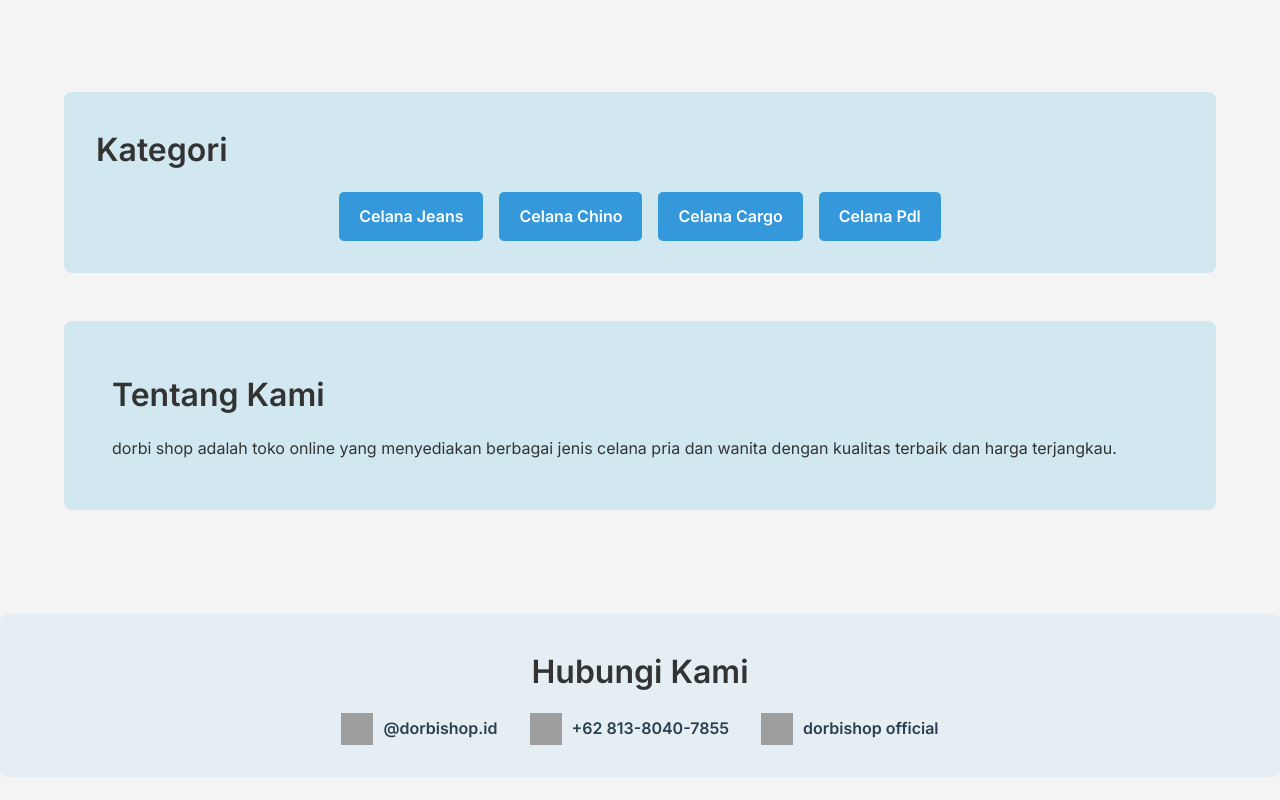
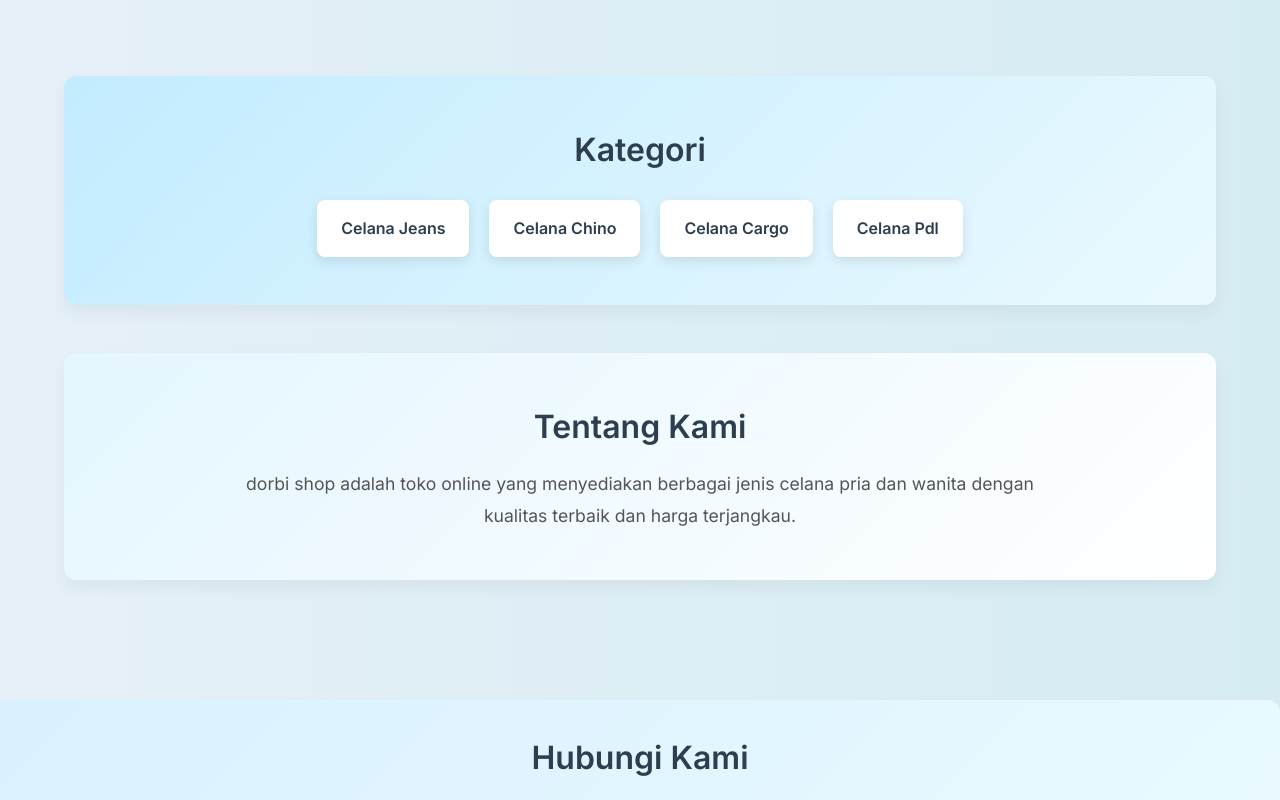
Before and after one commit to windianandira/e-commerce-project-WindiAnandira, a plain HTML site: page index.html in a window 1280 px wide. Shown: the part 1040-1840 px from the top of the page. Drawn offline with Linux system fonts and the light colour scheme; grey boxes are pictures that could not be loaded.

Commit message:
Add files via upload

```diff
--- a/index.html
+++ b/index.html
@@ -97,7 +97,7 @@
     <section id="kontak">
   <h2>Hubungi Kami</h2>
   <div class="kontak-list">
-    <a href="https://www.instagram.com/namamu" target="_blank">
+    <a href="https://www.instagram.com/support_your_local_product" target="_blank">
       <img src="https://cdn-icons-png.flaticon.com/512/2111/2111463.png" alt="Instagram" />
       <span>@dorbishop.id</span>
     </a>
@@ -105,7 +105,7 @@
       <img src="https://cdn-icons-png.flaticon.com/512/733/733585.png" alt="WhatsApp" />
       <span>+62 813-8040-7855</span>
     </a>
-    <a href="https://www.facebook.com/namamu" target="_blank">
+    <a href="https://www.facebook.com" target="_blank">
       <img src="https://cdn-icons-png.flaticon.com/512/733/733547.png" alt="Facebook" />
       <span>dorbishop official</span>
     </a>
--- a/script.js
+++ b/script.js
@@ -22,6 +22,11 @@ function updateJumlahTotal() {
   document.getElementById("cart-count").textContent = jumlah;
 }
 
+function toggleMenu() {
+  const menu = document.getElementById("navMenu");
+  menu.classList.toggle("show");
+}
+
 function tampilkanNotifikasi() {
   const notif = document.getElementById("popup-notif");
   notif.classList.add("show");
--- a/style.css
+++ b/style.css
@@ -8,7 +8,7 @@
 body {
   font-family: 'inter', sans-serif;
   line-height: 1.6;
-  background-color: #f4f4f4;
+  background: linear-gradient(to right, #e6f0f8, #d6ecf3);
   color: #333;
   margin: 0;
   padding: 0;
@@ -103,39 +103,62 @@ h1, h2, h3 {
 main {
   margin-top: 2rem;
 }
+
+/* Kontak modern style */
 #kontak {
-  margin-top: 2rem;
-  padding: 2rem;
-  background: rgba(132, 203, 231, 0.15);
-  border-radius: 8px;
+  margin-top: 3rem;
+  padding: 3rem 2rem;
+  background: linear-gradient(135deg, #d9f1ff, #eafaff);
+  border-radius: 12px;
+  box-shadow: 0 8px 16px rgba(0, 0, 0, 0.05);
   text-align: center;
+}
+
+#kontak h2 {
+  font-size: 2rem;
+  margin-bottom: 1.5rem;
+  color: #2c3e50;
 }
 
 .kontak-list {
   display: flex;
+  flex-wrap: wrap;
   justify-content: center;
-  flex-wrap: wrap;
   gap: 2rem;
-  margin-top: 1rem;
+  margin-top: 1.5rem;
 }
 
 .kontak-list a {
+  background: white;
+  padding: 1rem 1.5rem;
+  border-radius: 8px;
+  box-shadow: 0 4px 12px rgba(0, 0, 0, 0.1);
+  display: flex;
+  align-items: center;
+  gap: 1rem;
   text-decoration: none;
   color: #2c3e50;
   font-weight: 600;
-  display: flex;
-  align-items: center;
-  gap: 10px;
+  transition: all 0.3s ease;
+  min-width: 250px;
+}
+
+.kontak-list a:hover {
+  background-color: #2c3e50;
+  color: white;
+  transform: translateY(-5px);
 }
 
 .kontak-list img {
-  width: 32px;
-  height: 32px;
+  width: 36px;
+  height: 36px;
+  transition: transform 0.3s ease;
 }
 
-h2 {
-  margin-bottom: 1rem;
+.kontak-list a:hover img {
+  transform: scale(1.1);
 }
+
 
 .produk-list {
   display: grid;
@@ -228,44 +251,72 @@ section {
   margin-bottom: 3rem;
 }
 
+/* Kategori modern style */
 #kategori {
   margin-top: 2rem;
-  background: rgba(132, 203, 231, 0.315);
-  padding: 2rem;
-  border-radius: 8px;
+  background: linear-gradient(135deg, #c3ecff, #eaf9ff);
+  padding: 3rem 2rem;
+  border-radius: 12px;
+  box-shadow: 0 8px 16px rgba(0, 0, 0, 0.05);
+  text-align: center;
+}
+
+#kategori h2 {
+  font-size: 2rem;
+  margin-bottom: 1.5rem;
+  color: #2c3e50;
 }
 
 #kategori ul {
   display: flex;
   flex-wrap: wrap;
-  gap: 1rem;
+  gap: 1.25rem;
+  justify-content: center;
+  padding: 0;
+  margin: 0;
   list-style: none;
-  padding: 0;
-  margin: 1rem 0 0 0;
-  justify-content: center;
 }
 
 #kategori li {
-  background-color: #3498db;
-  color: white;
-  padding: 0.75rem 1.25rem;
-  border-radius: 5px;
+  background: #ffffff;
+  color: #2c3e50;
+  padding: 1rem 1.5rem;
+  border-radius: 8px;
   font-weight: 600;
-  transition: background-color 0.3s ease, transform 0.2s ease;
-  cursor: pointer;
+  box-shadow: 0 4px 12px rgba(0, 0, 0, 0.1);
+  transition: all 0.3s ease;
 }
 
 #kategori li:hover {
-  background-color: #2980b9;
+  background-color: #2c3e50;
+  color: white;
   transform: scale(1.05);
 }
 
+/* Tentang Kami modern style */
 #tentang-kami {
   margin-top: 2rem;
-  background: rgba(132, 203, 231, 0.315);
-  padding: 3rem;
-  border-radius: 8px;
+  background: linear-gradient(135deg, #e4f6ff, #ffffff);
+  padding: 3rem 2rem;
+  border-radius: 12px;
+  box-shadow: 0 8px 16px rgba(0, 0, 0, 0.05);
+  text-align: center;
 }
+
+#tentang-kami h2 {
+  font-size: 2rem;
+  margin-bottom: 1rem;
+  color: #2c3e50;
+}
+
+#tentang-kami p {
+  font-size: 1.1rem;
+  line-height: 1.8;
+  color: #555;
+  max-width: 800px;
+  margin: 0 auto;
+}
+
 
 footer {
   background-color: #2c3e50;
@@ -326,6 +377,21 @@ footer {
     align-items: center;
   }
 }
+#kontak {
+    padding: 2rem 1rem;
+  }
+
+  .kontak-list a {
+    min-width: 200px;
+    padding: 0.75rem 1rem;
+    font-size: 0.9rem;
+  }
+
+  .kontak-list img {
+    width: 28px;
+    height: 28px;
+  }
+
 
 /*===TABLET RESPONSIVE===*/
 @media (min-width: 769px) and (max-width: 1199px) {
```
Also changed, not shown: keranjang.html (added, +217 -0 lines).
